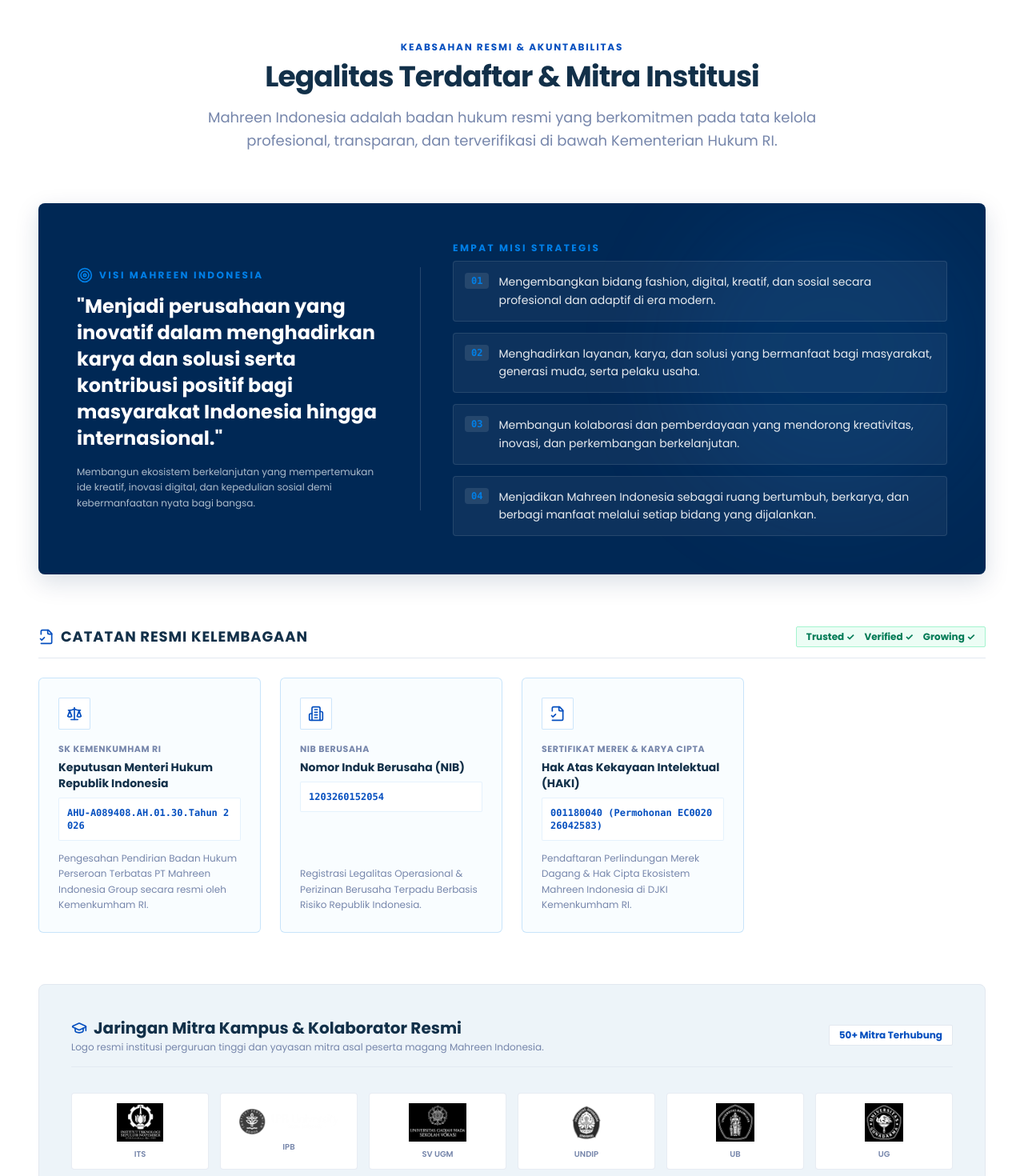
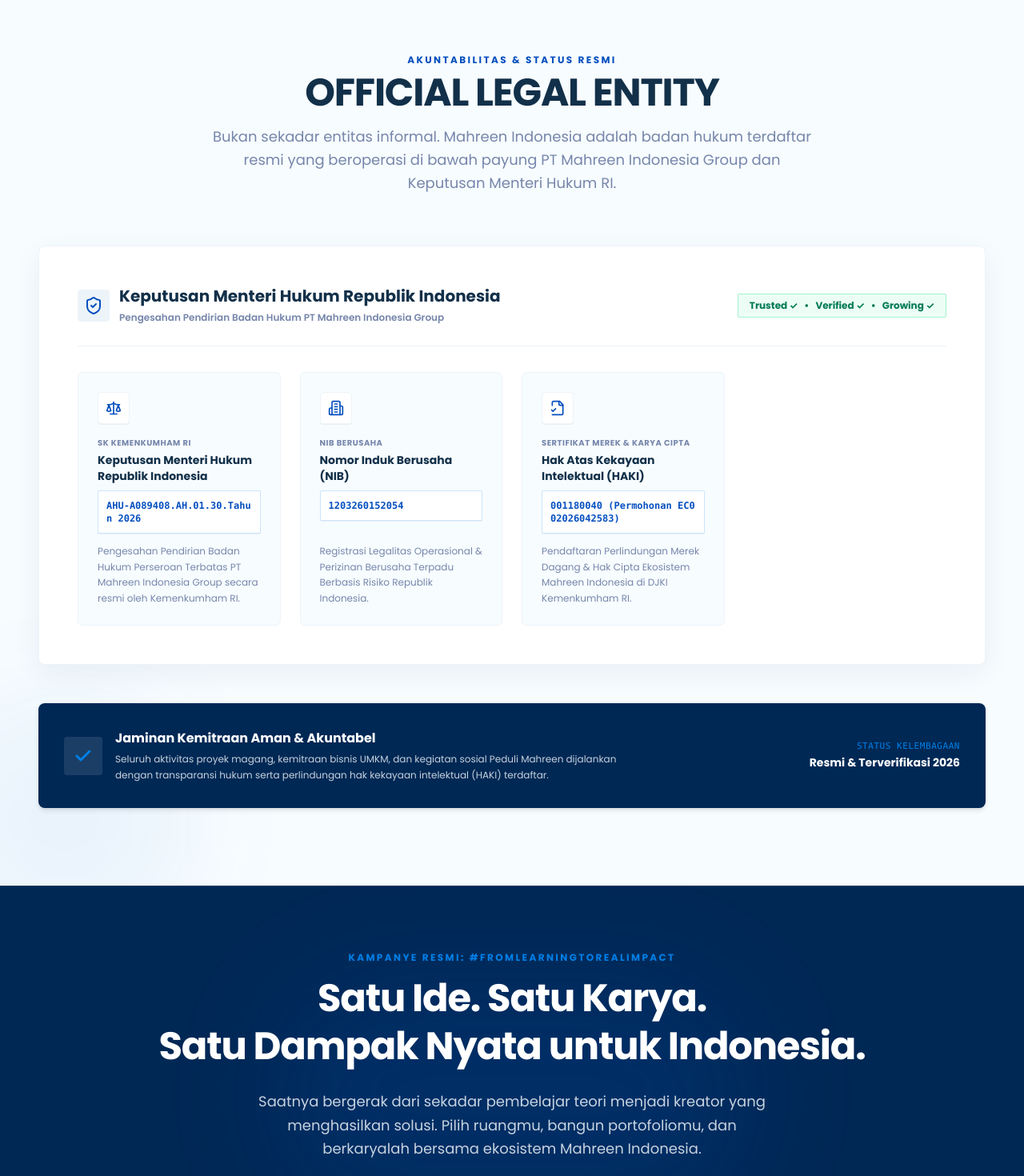
Before and after one commit to ghazyAlghifari508/mahreen-indonesia, a React (Vite) app: page / in a window 1280 px wide. Shown: the part 9020-10490 px from the top of the page at 80% size. Built offline with nearby package versions, Linux system fonts and the light colour scheme.

Commit message:
refactor: eliminate duplicate campus grid, focus legal status section strictly on AHU decree ledger

```diff
--- a/src/components/sections/TrustAndPartnersSection.tsx
+++ b/src/components/sections/TrustAndPartnersSection.tsx
@@ -1,112 +1,95 @@
 import React from 'react';
 import {
   Building2,
-  GraduationCap,
   Scale,
   Check,
-  Target,
-  FileCheck2
+  FileCheck2,
+  ShieldCheck,
+  Award
 } from 'lucide-react';
-import { LEGAL_RECORDS, CAMPUS_PARTNERS, VISION_MISSION } from '../../data/mahreenData';
+import { LEGAL_RECORDS } from '../../data/mahreenData';
 
 export const TrustAndPartnersSection: React.FC = () => {
   return (
     <section
       id="legalitas"
-      className="bg-white py-20 px-6 md:px-12 border-b border-slate-200"
+      className="bg-[#F7FCFF] py-24 px-6 md:px-12 relative overflow-hidden border-b border-[#EDF4F9]"
     >
-      <div className="max-w-7xl mx-auto">
+      {/* Background ambient decorative shapes */}
+      <div
+        className="pointer-events-none absolute -bottom-20 -left-20 w-80 h-80 rounded-full bg-[#054FBF]/5 blur-3xl"
+        aria-hidden="true"
+      />
+
+      <div className="max-w-7xl mx-auto relative z-10">
         {/* Section Header */}
         <div className="text-center max-w-3xl mx-auto mb-16">
-          <span className="text-[12px] font-bold text-[#054FBF] uppercase tracking-[0.15em] block mb-2 font-poppins">
-            KEABSAHAN RESMI &amp; AKUNTABILITAS
+          <span className="text-[12px] font-bold text-[#054FBF] uppercase tracking-[0.2em] block mb-2 font-poppins">
+            AKUNTABILITAS &amp; STATUS RESMI
           </span>
-          <h2 className="text-3xl md:text-4xl font-bold text-midtrans-slate tracking-tight mb-4">
-            Legalitas Terdaftar &amp; Mitra Institusi
+          <h2 className="text-3xl sm:text-4xl md:text-5xl font-bold text-[#123049] tracking-tight font-poppins mb-4">
+            OFFICIAL LEGAL ENTITY
           </h2>
-          <p className="text-midtrans-muted text-base md:text-lg leading-relaxed">
-            Mahreen Indonesia adalah badan hukum resmi yang berkomitmen pada tata kelola profesional,
-            transparan, dan terverifikasi di bawah Kementerian Hukum RI.
+          <p className="text-[#7686AB] text-base md:text-lg leading-relaxed font-poppins">
+            Bukan sekadar entitas informal. Mahreen Indonesia adalah badan hukum terdaftar resmi
+            yang beroperasi di bawah payung PT Mahreen Indonesia Group dan Keputusan Menteri Hukum RI.
           </p>
         </div>
 
-        {/* Vision & Mission Card (Sourced from Official Instagram Slide) */}
-        <div className="bg-[#002855] text-white rounded-[8px] p-8 md:p-12 mb-16 shadow-[0px_10px_30px_rgba(0,40,85,0.15)] relative overflow-hidden">
-          <div className="absolute top-0 right-0 w-96 h-96 bg-[#007FE7]/10 rounded-full blur-3xl pointer-events-none" />
-
-          <div className="grid grid-cols-1 lg:grid-cols-12 gap-10 items-center relative z-10">
-            {/* Left: Vision */}
-            <div className="lg:col-span-5 border-b lg:border-b-0 lg:border-r border-white/15 pb-8 lg:pb-0 lg:pr-10">
-              <div className="flex items-center space-x-2 text-[#007FE7] mb-3">
-                <Target className="w-5 h-5" />
-                <span className="text-xs font-bold uppercase tracking-[0.2em]">VISI MAHREEN INDONESIA</span>
+        {/* Certificate Ledger Showcase Card */}
+        <div className="bg-white rounded-[8px] p-8 md:p-12 shadow-[0px_10px_35px_rgba(0,40,85,0.06)] border border-[#EDF4F9] mb-12">
+          <div className="flex flex-col sm:flex-row items-start sm:items-center justify-between gap-4 pb-6 border-b border-[#EDF4F9] mb-8">
+            <div className="flex items-center space-x-3">
+              <div className="w-10 h-10 rounded-[4px] bg-[#EDF4F9] text-[#054FBF] flex items-center justify-center">
+                <ShieldCheck className="w-6 h-6" />
               </div>
-              <h3 className="text-2xl font-bold text-white leading-snug mb-4">
-                "{VISION_MISSION.vision}"
-              </h3>
-              <p className="text-xs text-[#F7FCFF]/70 leading-relaxed">
-                Membangun ekosistem berkelanjutan yang mempertemukan ide kreatif, inovasi digital,
-                dan kepedulian sosial demi kebermanfaatan nyata bagi bangsa.
-              </p>
+              <div>
+                <h3 className="text-lg md:text-xl font-bold text-[#123049] font-poppins">
+                  Keputusan Menteri Hukum Republik Indonesia
+                </h3>
+                <span className="text-xs font-semibold text-[#7686AB] font-poppins">
+                  Pengesahan Pendirian Badan Hukum PT Mahreen Indonesia Group
+                </span>
+              </div>
             </div>
 
-            {/* Right: 4 Missions */}
-            <div className="lg:col-span-7 space-y-3.5">
-              <span className="text-xs font-bold text-[#007FE7] uppercase tracking-[0.2em] block mb-2">
-                EMPAT MISI STRATEGIS
-              </span>
-              {VISION_MISSION.missions.map((misi: string, idx: number) => (
-                <div key={idx} className="flex items-start space-x-3 bg-white/5 p-3.5 rounded-[4px] border border-white/10">
-                  <span className="text-xs font-bold font-mono text-[#007FE7] bg-white/10 px-2 py-0.5 rounded shrink-0">
-                    0{idx + 1}
-                  </span>
-                  <p className="text-xs md:text-sm text-white/90 leading-relaxed">
-                    {misi}
-                  </p>
-                </div>
-              ))}
-            </div>
-          </div>
-        </div>
-
-        {/* Legal Records Ledger */}
-        <div className="mb-16">
-          <div className="flex items-center justify-between pb-3 border-b border-slate-200 mb-6">
-            <h3 className="text-lg font-bold text-midtrans-slate uppercase tracking-wider flex items-center">
-              <FileCheck2 className="w-5 h-5 mr-2 text-midtrans-blue" />
-              Catatan Resmi Kelembagaan
-            </h3>
-            <div className="flex items-center space-x-3 text-xs font-bold text-emerald-700 bg-emerald-50 px-3 py-1 rounded-[2px] border border-emerald-200">
+            {/* Official Instagram Status Badges (Trusted ✓ Verified ✓ Growing ✓) */}
+            <div className="flex items-center space-x-2 text-xs font-bold text-emerald-700 bg-emerald-50 px-3.5 py-1.5 rounded-[2px] border border-emerald-200">
               <span>Trusted ✓</span>
+              <span>•</span>
               <span>Verified ✓</span>
+              <span>•</span>
               <span>Growing ✓</span>
             </div>
           </div>
 
+          {/* 4 Official Legal Numbers Grid */}
           <div className="grid grid-cols-1 sm:grid-cols-2 lg:grid-cols-4 gap-6">
             {LEGAL_RECORDS.map((record, idx) => (
               <div
                 key={idx}
-                className="bg-midtrans-ice/70 rounded-[6px] p-6 border border-midtrans-azure/20 hover:border-midtrans-blue hover:shadow-midtrans-card transition-all flex flex-col justify-between"
+                className="bg-[#F7FCFF] rounded-[6px] p-6 border border-[#EDF4F9] hover:border-[#054FBF] transition-all flex flex-col justify-between group"
               >
                 <div>
-                  <div className="w-10 h-10 rounded-[2px] bg-white border border-midtrans-azure/20 flex items-center justify-center text-midtrans-blue mb-4">
+                  <div className="w-10 h-10 rounded-[4px] bg-white border border-[#EDF4F9] flex items-center justify-center text-[#054FBF] mb-4 group-hover:scale-105 transition-transform shadow-2xs">
                     {idx === 0 ? <Scale className="w-5 h-5" /> :
                      idx === 1 ? <Building2 className="w-5 h-5" /> :
                      idx === 2 ? <FileCheck2 className="w-5 h-5" /> :
-                     <Check className="w-5 h-5" />}
+                     <Award className="w-5 h-5" />}
                   </div>
-                  <span className="text-[11px] font-bold text-midtrans-muted uppercase tracking-wider block mb-1">
+
+                  <span className="text-[10px] font-bold text-[#7686AB] uppercase tracking-wider block mb-1">
                     {record.label}
                   </span>
-                  <h4 className="text-sm font-bold text-midtrans-slate mb-2">
+                  <h4 className="text-sm font-bold text-[#123049] mb-2 font-poppins">
                     {record.title}
                   </h4>
-                  <div className="font-mono text-xs font-bold text-midtrans-blue bg-white p-2.5 rounded-[2px] border border-midtrans-azure/10 mb-3 break-all select-all">
+                  <div className="font-mono text-xs font-bold text-[#054FBF] bg-white p-2.5 rounded-[2px] border border-[#007FE7]/20 mb-3 break-all select-all shadow-2xs">
                     {record.identifier}
                   </div>
                 </div>
-                <p className="text-xs text-midtrans-muted leading-relaxed">
+
+                <p className="text-xs text-[#7686AB] leading-relaxed font-poppins">
                   {record.description}
                 </p>
               </div>
@@ -114,47 +97,29 @@
           </div>
         </div>
 
-        {/* Midtrans-style Real Partner Logos Grid */}
-        <div className="bg-midtrans-mist rounded-[8px] p-6 md:p-10 border border-slate-200">
-          <div className="flex flex-col sm:flex-row items-start sm:items-center justify-between gap-2 mb-8 pb-4 border-b border-slate-200/80">
+        {/* Institutional Commitment Note */}
+        <div className="bg-[#002855] text-white p-6 md:p-8 rounded-[8px] flex flex-col md:flex-row items-center justify-between gap-6 shadow-md">
+          <div className="flex items-center space-x-4">
+            <div className="w-12 h-12 rounded-[4px] bg-white/10 flex items-center justify-center shrink-0 text-[#007FE7]">
+              <Check className="w-6 h-6 stroke-[3]" />
+            </div>
             <div>
-              <h3 className="text-xl font-bold text-midtrans-slate flex items-center">
-                <GraduationCap className="w-5 h-5 mr-2 text-midtrans-blue" />
-                Jaringan Mitra Kampus &amp; Kolaborator Resmi
-              </h3>
-              <p className="text-xs text-midtrans-muted mt-0.5">
-                Logo resmi institusi perguruan tinggi dan yayasan mitra asal peserta magang Mahreen Indonesia.
+              <h4 className="text-base font-bold text-white font-poppins mb-1">
+                Jaminan Kemitraan Aman &amp; Akuntabel
+              </h4>
+              <p className="text-xs text-[#F7FCFF]/80 leading-relaxed font-poppins max-w-2xl">
+                Seluruh aktivitas proyek magang, kemitraan bisnis UMKM, dan kegiatan sosial Peduli Mahreen
+                dijalankan dengan transparansi hukum serta perlindungan hak kekayaan intelektual (HAKI) terdaftar.
               </p>
             </div>
-            <span className="text-xs font-bold text-midtrans-blue bg-white px-3 py-1 rounded-[2px] border border-slate-200">
-              50+ Mitra Terhubung
+          </div>
+          <div className="text-right shrink-0">
+            <span className="text-[11px] font-mono text-[#007FE7] uppercase tracking-wider block">
+              STATUS KELEMBAGAAN
             </span>
-          </div>
-
-          <div className="grid grid-cols-2 sm:grid-cols-3 md:grid-cols-4 lg:grid-cols-6 gap-3.5">
-            {CAMPUS_PARTNERS.map((campus, idx) => (
-              <div
-                key={idx}
-                className="bg-white p-3 rounded-[4px] border border-slate-200/80 hover:border-midtrans-blue hover:shadow-midtrans-card flex flex-col justify-center items-center h-24 transition-all duration-150 group"
-                title={`${campus.name} (${campus.category})`}
-              >
-                {campus.logoUrl ? (
-                  <img
-                    src={campus.logoUrl}
-                    alt={campus.name}
-                    className="max-h-12 max-w-[85%] object-contain filter grayscale group-hover:grayscale-0 transition-all duration-200"
-                    loading="lazy"
-                  />
-                ) : (
-                  <span className="text-xs font-bold text-midtrans-slate text-center line-clamp-2">
-                    {campus.abbreviation || campus.name}
-                  </span>
-                )}
-                <span className="text-[10px] font-semibold text-midtrans-muted mt-2 truncate max-w-full group-hover:text-midtrans-blue transition-colors">
-                  {campus.abbreviation || campus.name}
-                </span>
-              </div>
-            ))}
+            <span className="text-sm font-bold text-white font-poppins">
+              Resmi &amp; Terverifikasi 2026
+            </span>
           </div>
         </div>
       </div>
```
